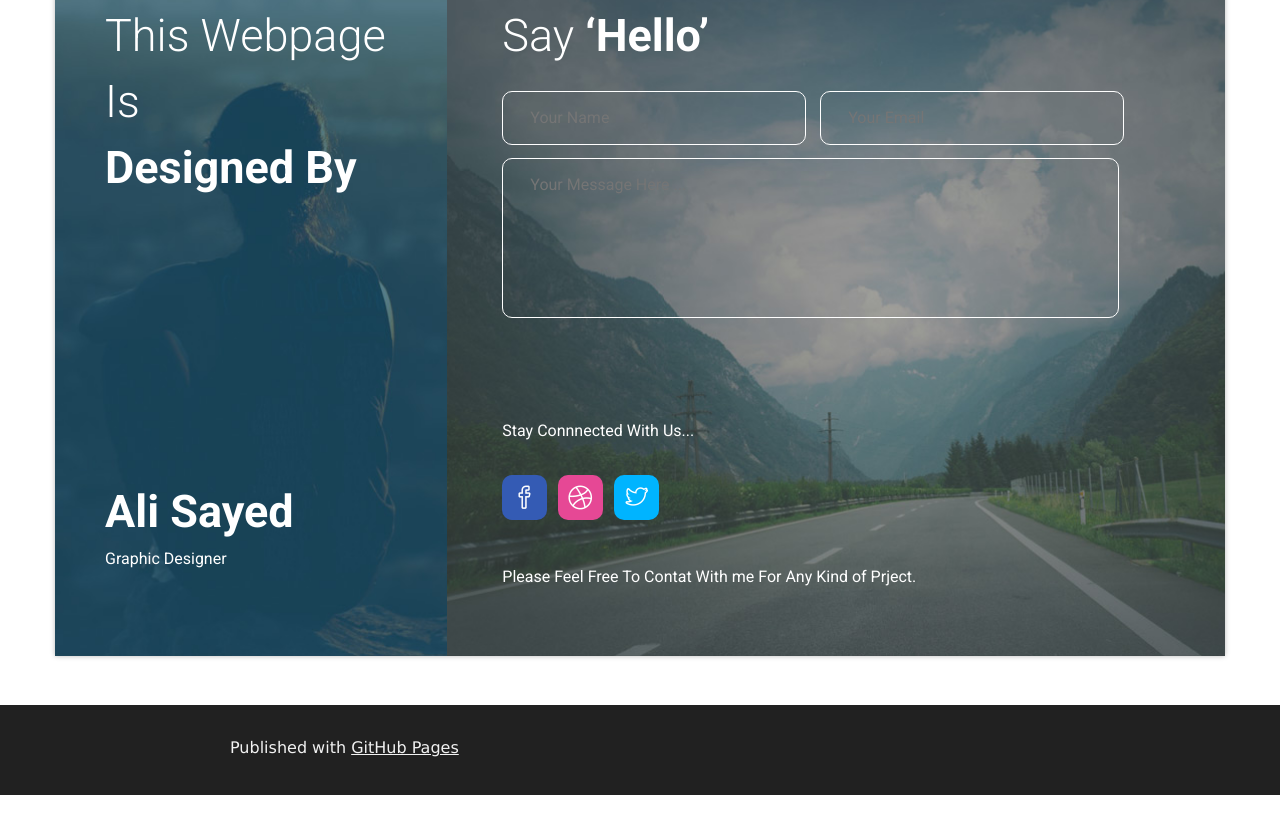
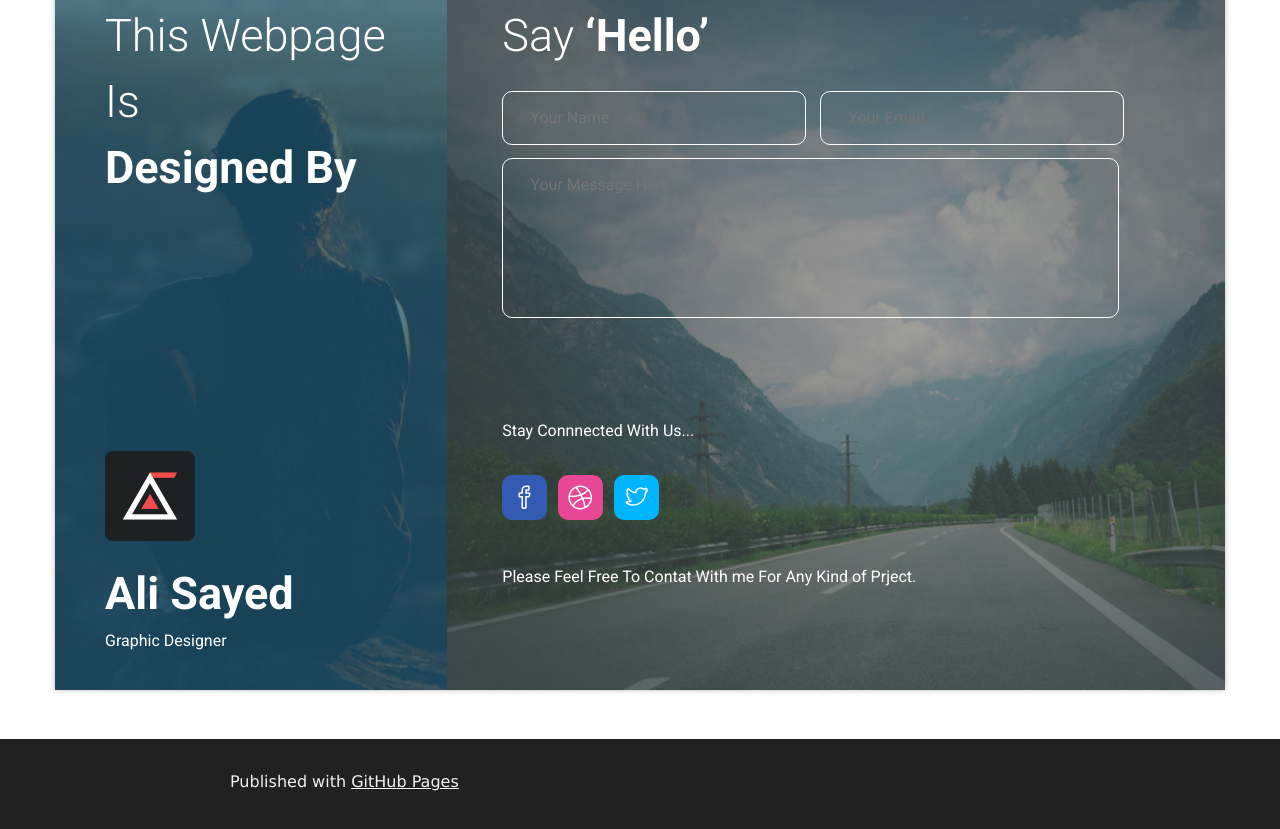
Before and after one commit to desun8/epchela.github.io, a plain HTML site: page portfolio/alisayed/index.html in a window 1280 px wide. Shown: the part 2150-2979 px from the top of the page. Before the commit the page ends 2945 px from the top, so only its background shows below. Drawn offline with Linux system fonts and the light colour scheme; a script that the page names is missing.

Commit message:
Fix img alisayed

```diff
--- a/portfolio/alisayed/index.html
+++ b/portfolio/alisayed/index.html
@@ -103,7 +103,7 @@
     <div class="wrapper">
       <div class="page-footer_col-sec  text-white">
         <h2 class="footer-title">This Webpage Is<br> <strong>Designed By</strong></h2>
-        <img class="logo" src="../img/logo.png" alt="">
+        <img class="logo" src="img/logo.png" alt="">
         <h2 class="footer-title--name"><strong>Ali Sayed</strong></h2>
         <span>Graphic Designer</span>
       </div>
```
